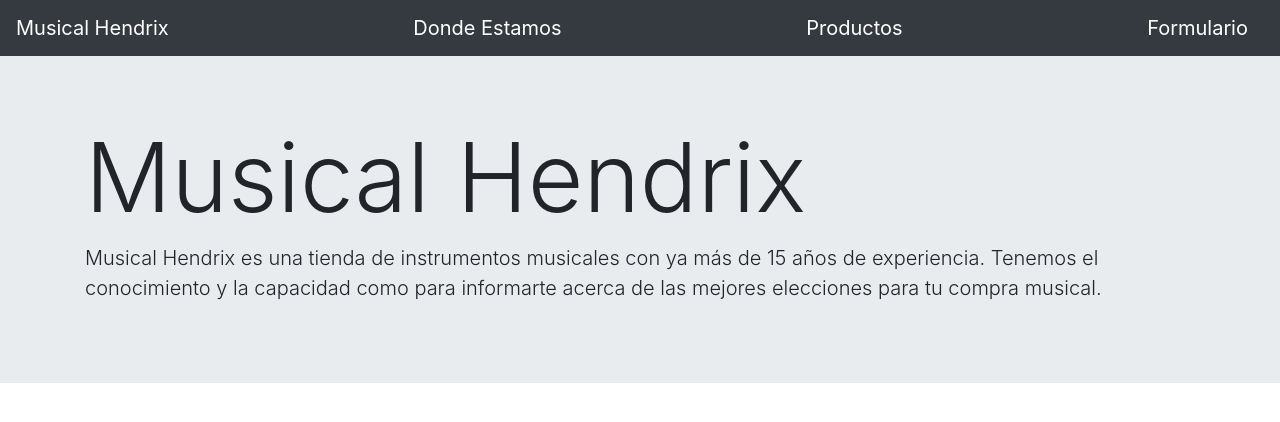
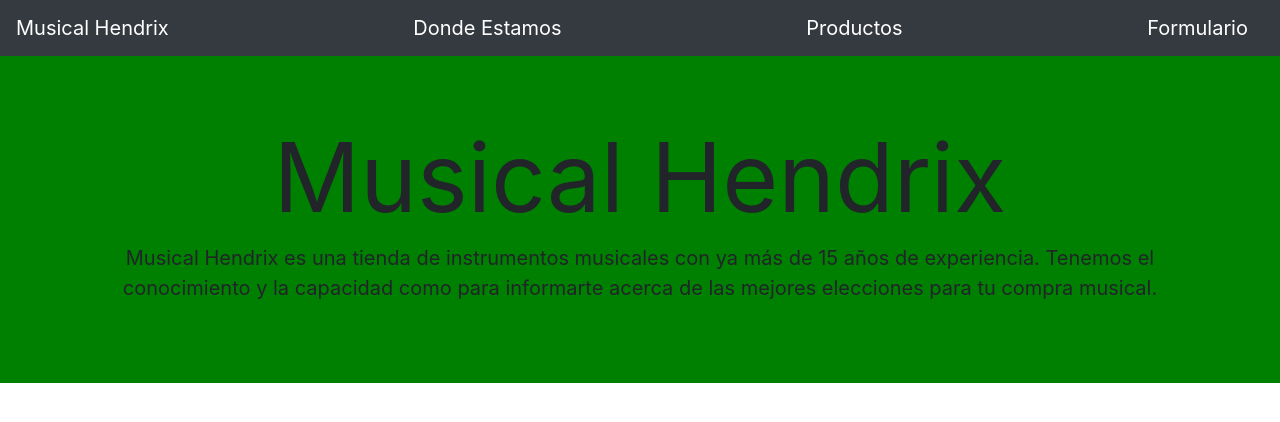
Before and after one commit to oldanirenzo/TP5-Laboratorio4, a React (Create React App) app: page / in a window 1280 px wide. Shown: the top 422 px of the page. Built offline with nearby package versions, Linux system fonts and the light colour scheme.

Commit message:
Agrego color verde al fondo

```diff
--- a/src/components/Home.js
+++ b/src/components/Home.js
@@ -15,11 +15,11 @@ class Home extends Component {
 
             <React.Fragment>
                 <NavBar></NavBar>
-                <div className="jumbotron jumbotron-fluid">
+                <div className="jumbotron jumbotron-fluid text-center" style={{background: "green"}}>
                     <div className="container">
 
-                        <h1 className="display-1">Musical Hendrix</h1>
-                        <p className="lead">Musical Hendrix es una tienda de instrumentos musicales con ya más de 15 años de experiencia. Tenemos el conocimiento y la capacidad como para informarte acerca de las mejores elecciones para tu compra musical.</p>
+                        <h1 className="display-1"><b>Musical Hendrix</b></h1>
+                        <p className="lead"><b>Musical Hendrix es una tienda de instrumentos musicales con ya más de 15 años de experiencia. Tenemos el conocimiento y la capacidad como para informarte acerca de las mejores elecciones para tu compra musical.</b></p>
                     </div>
                 </div>
 
```
